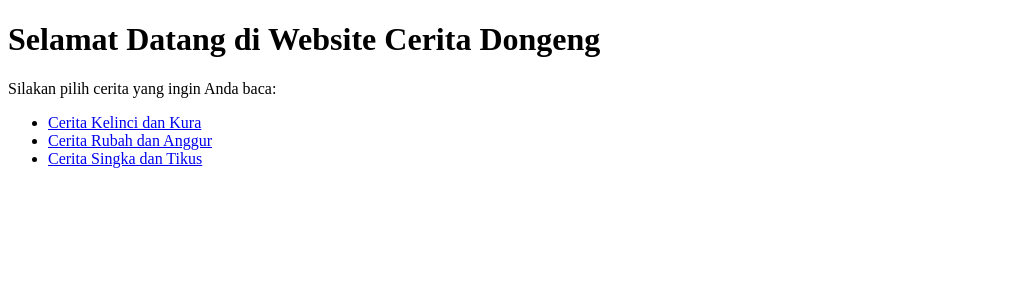
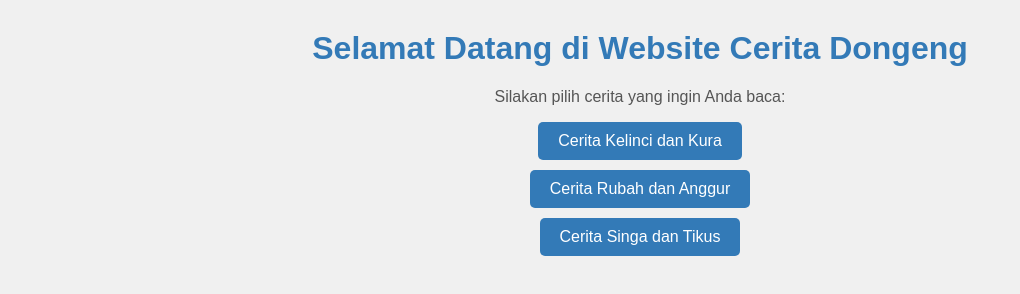
Before and after one commit to naldopratama731-coder/website-cerita-dongeng, a plain HTML site: page index.html in a window 1280 px wide. Shown: the whole page, without its empty margins (0-1020 px from the left). Drawn offline with Linux system fonts and the light colour scheme.

Commit message:
Update index.html

```diff
--- a/index.html
+++ b/index.html
@@ -2,6 +2,39 @@
 <html>
 <head>
     <title>Website Cerita Dongeng</title>
+    <style>
+        body {
+            font-family: sans-serif;
+            text-align: center; /* Membuat konten berada di tengah horizontal */
+            background-color: #f0f0f0; /* Warna latar belakang */
+        }
+        h1 {
+            color: #337ab7; /* Warna judul */
+            margin-top: 30px;
+        }
+        p {
+            font-size: 16px;
+            color: #555;
+        }
+        ul {
+            list-style: none;
+            padding: 0;
+        }
+        li {
+            margin: 10px 0;
+        }
+        a {
+            text-decoration: none;
+            color: #fff; /* Warna teks tautan */
+            background-color: #337ab7; /* Warna latar belakang tautan */
+            padding: 10px 20px;
+            border-radius: 5px;
+            display: inline-block;
+        }
+        a:hover {
+            background-color: #23527c; /* Warna latar belakang tautan saat dihover */
+        }
+    </style>
 </head>
 <body>
     <h1>Selamat Datang di Website Cerita Dongeng</h1>
@@ -9,7 +42,7 @@
     <ul>
         <li><a href="cerita-kelinci-kura.docx">Cerita Kelinci dan Kura</a></li>
         <li><a href="cerita-rubah-anggur.docx">Cerita Rubah dan Anggur</a></li>
-        <li><a href="cerita-singka-tikus.docx">Cerita Singka dan Tikus</a></li>
+        <li><a href="cerita-singka-tikus.docx">Cerita Singa dan Tikus</a></li>
     </ul>
 </body>
 </html>
```
